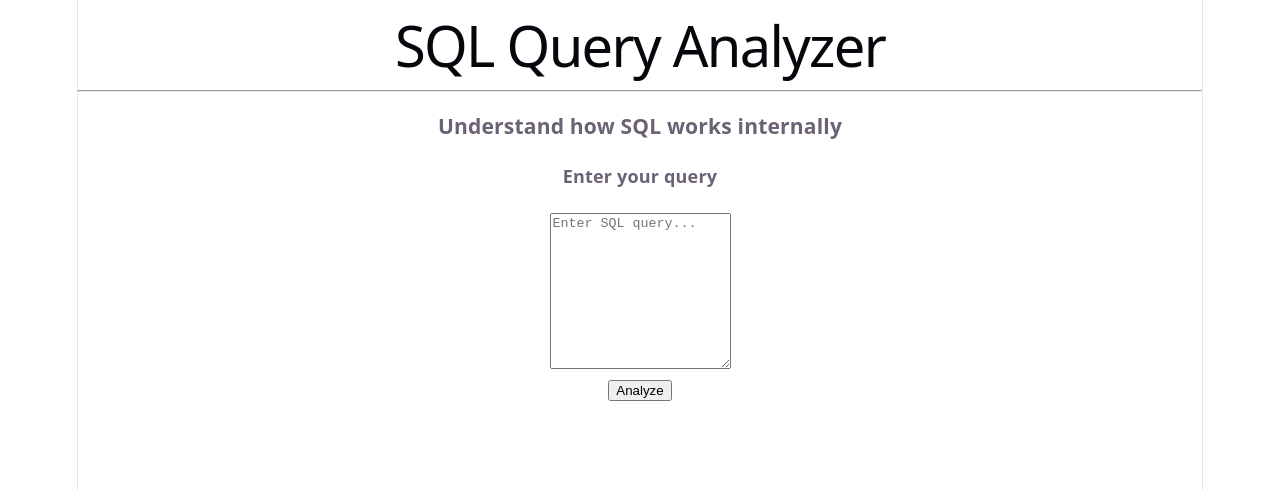
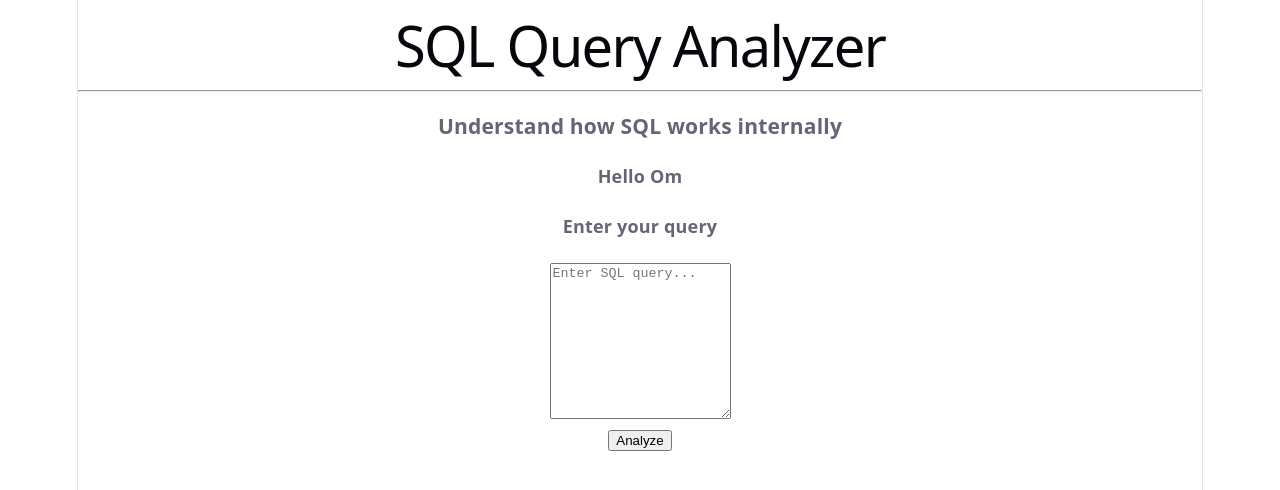
Before and after one commit to Omjadhav13/Project-SQL-AI, a React (Vite) app in the folder frontend/: page / in a window 1280 px wide. Shown: the top 490 px of the page. Built offline with nearby package versions, Linux system fonts and the light colour scheme.

Commit message:
Added components

```diff
--- a/frontend/src/App.jsx
+++ b/frontend/src/App.jsx
@@ -8,7 +8,7 @@ function App() {
 
   return (
     <div>
-      <Header/>
+      <Header setName="Om"/>
       <SqlInput/>
       <AnalyzeButton/>
       <ResultCard/>
--- a/frontend/src/components/Header.jsx
+++ b/frontend/src/components/Header.jsx
@@ -1,11 +1,13 @@
 import React from 'react'
 
-function Header() {
+function Header(props) {
   return (
     <div>
         <h1>SQL Query Analyzer</h1>
         <hr />
         <h3>Understand how SQL works internally</h3>
+
+        <h4>Hello {props.setName}</h4>
     </div>
   )
 }
```
